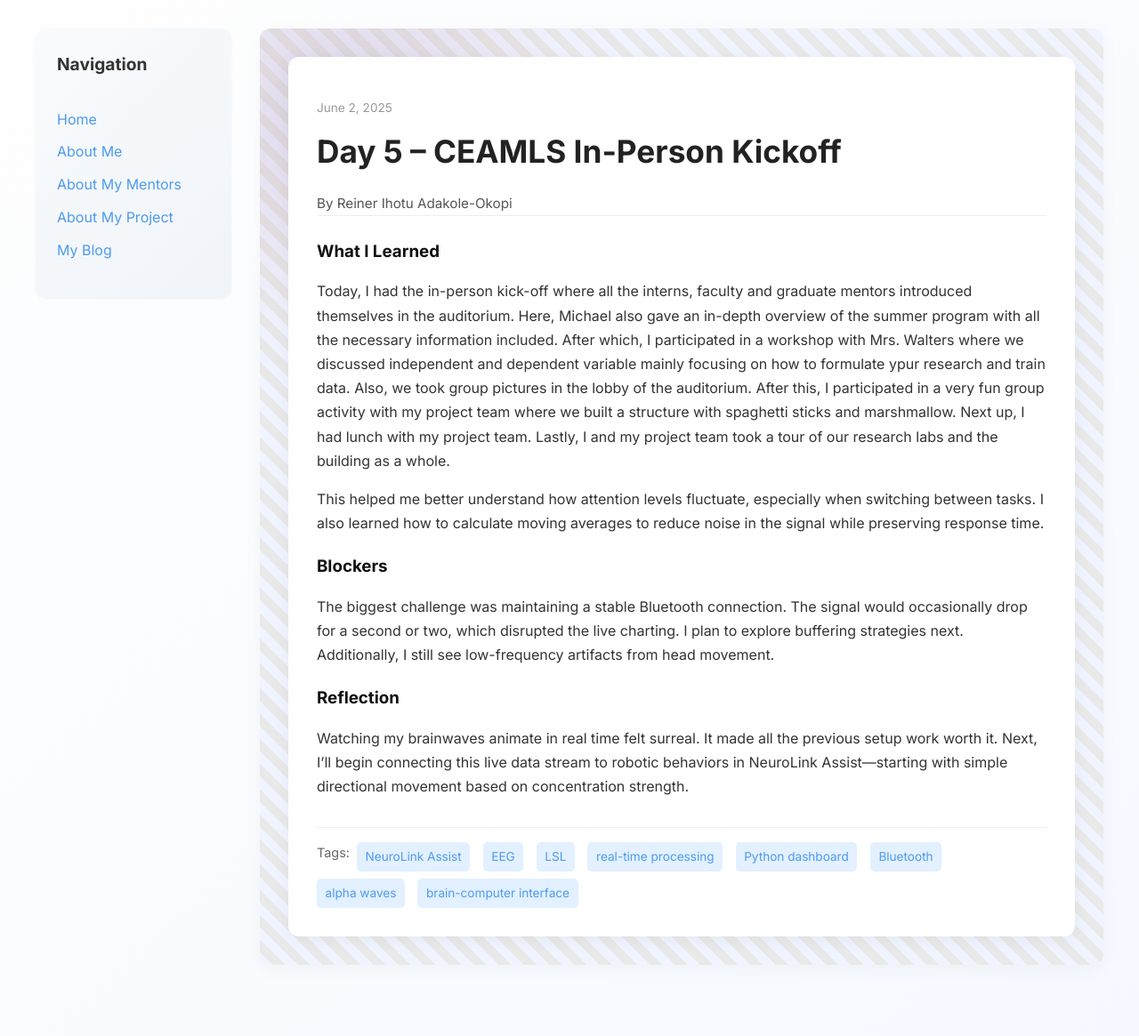
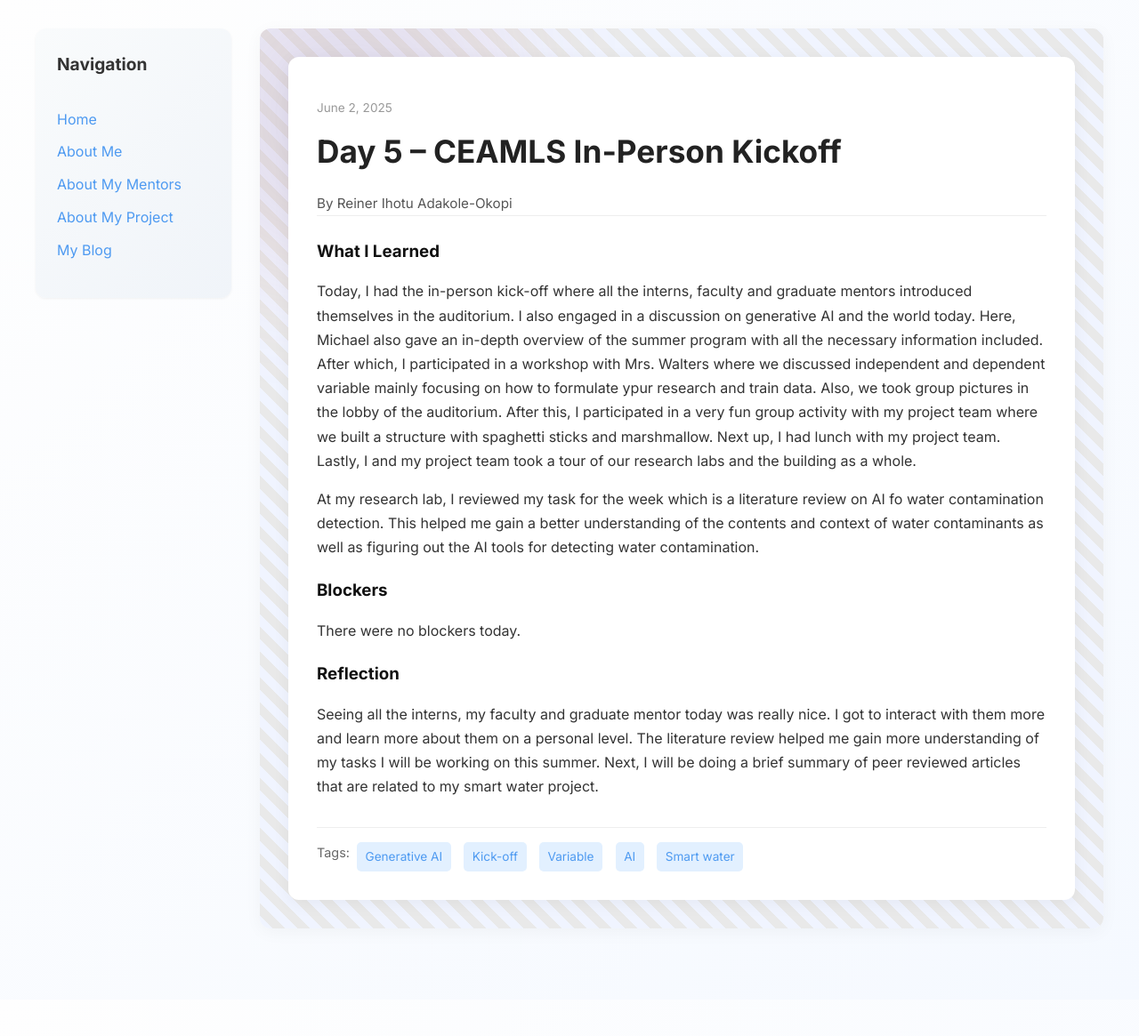
Before and after one commit to Reiner343/Reiner343.github.io, a Jekyll site: the page built from _posts/2025-06-02-day-5.md, in a window 1280 px wide. Shown: the whole page at 89% size. Built offline with Jekyll 4.4.1, drawn with Linux system fonts in a browser that asks for light colours; after the commit the page ends 1124 px from its top, so only the background shows below that.

Commit message:
Update 2025-06-02-day-5.md

```diff
--- a/_posts/2025-06-02-day-5.md
+++ b/_posts/2025-06-02-day-5.md
@@ -4,16 +4,16 @@
 date: 2025-06-02
 author: Reiner Ihotu Adakole-Okopi
 permalink: /day5.html
-tags: ["NeuroLink Assist", "EEG", "LSL", "real-time processing", "Python dashboard", "Bluetooth", "alpha waves", "brain-computer interface"]
+tags: ["Generative AI", "Kick-off", "Variable", "AI", "Smart water"]
 
 what_i_learned: |
-  Today, I had the in-person kick-off where all the interns, faculty and graduate mentors introduced themselves in the auditorium. Here, Michael also gave an in-depth overview of the summer program with all the necessary information included. After which, I participated in a workshop with Mrs. Walters where we discussed independent and dependent variable mainly focusing on how to formulate ypur research and train data. Also, we took group pictures in the lobby of the auditorium. After this, I participated in a very fun group activity with my project team where we built a structure with spaghetti sticks and marshmallow. Next up, I had lunch with my project team. Lastly, I and my project team took a tour of our research labs and the building as a whole.
+  Today, I had the in-person kick-off where all the interns, faculty and graduate mentors introduced themselves in the auditorium. I also engaged in a discussion on generative AI and the world today. Here, Michael also gave an in-depth overview of the summer program with all the necessary information included. After which, I participated in a workshop with Mrs. Walters where we discussed independent and dependent variable mainly focusing on how to formulate ypur research and train data. Also, we took group pictures in the lobby of the auditorium. After this, I participated in a very fun group activity with my project team where we built a structure with spaghetti sticks and marshmallow. Next up, I had lunch with my project team. Lastly, I and my project team took a tour of our research labs and the building as a whole.
 
-  This helped me better understand how attention levels fluctuate, especially when switching between tasks. I also learned how to calculate moving averages to reduce noise in the signal while preserving response time.
+  At my research lab, I reviewed my task for the week which is a literature review on AI fo water contamination detection. This helped me gain a better understanding of the contents and context of water contaminants as well as figuring out the AI tools for detecting water contamination.
 
 blockers: |
-  The biggest challenge was maintaining a stable Bluetooth connection. The signal would occasionally drop for a second or two, which disrupted the live charting. I plan to explore buffering strategies next. Additionally, I still see low-frequency artifacts from head movement.
+  There were no blockers today.
 
 reflection: |
-  Watching my brainwaves animate in real time felt surreal. It made all the previous setup work worth it. Next, I’ll begin connecting this live data stream to robotic behaviors in NeuroLink Assist—starting with simple directional movement based on concentration strength.
+ Seeing all the interns, my faculty and graduate mentor today was really nice. I got to interact with them more and learn more about them on a personal level. The literature review helped me gain more understanding of my tasks I will be working on this summer. Next, I will be doing a brief summary of peer reviewed articles that are related to my smart water project.
 ---
```
